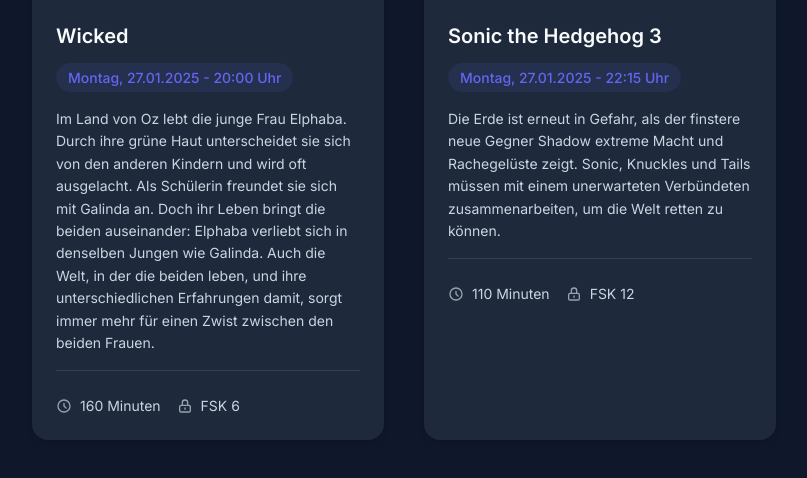
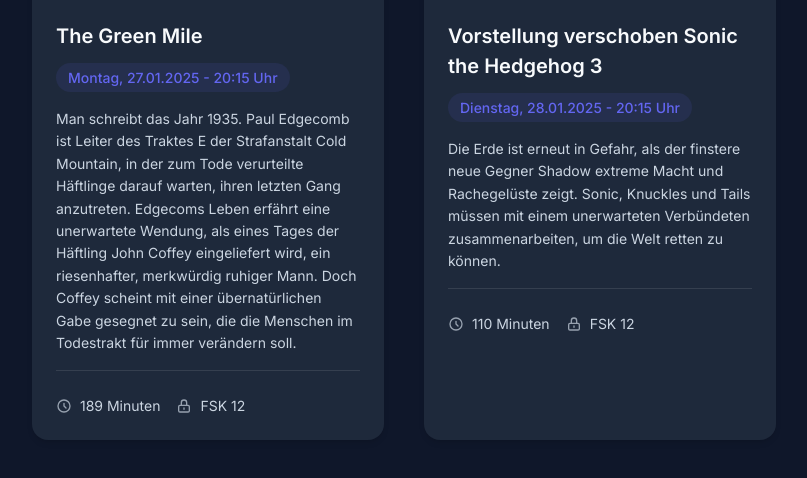
Before and after one commit to Saulgau/Filmliste-TikTok, a plain HTML site: page index.html in a window 1280 px wide. Shown: the part 772-1250 px from the top of the page, without its empty margins (40-847 px from the left). Drawn offline with nearby package versions, Linux system fonts and the light colour scheme.

Commit message:
index.html aktualisieren

```diff
--- a/index.html
+++ b/index.html
@@ -226,19 +226,19 @@
     <script>
         const movies = [
             {
-                title: "Wicked",
+                title: "The Green Mile",
                 date: "2025-01-27",
-                time: "20:00",
-                image: "https://www.jugend-filmjury.com/uploads/fbwdb_film/poster/1febcbf4b08b74254ef5379f0c61fd4772eec112.jpg",
-                description: "Im Land von Oz lebt die junge Frau Elphaba. Durch ihre grüne Haut unterscheidet sie sich von den anderen Kindern und wird oft ausgelacht. Als Schülerin freundet sie sich mit Galinda an. Doch ihr Leben bringt die beiden auseinander: Elphaba verliebt sich in denselben Jungen wie Galinda. Auch die Welt, in der die beiden leben, und ihre unterschiedlichen Erfahrungen damit, sorgt immer mehr für einen Zwist zwischen den beiden Frauen.",
-                badge: "Musical/Fantasy",
-                runtime: "160",
-                rating: "FSK 6"
+                time: "20:15",
+                image: "https://play-lh.googleusercontent.com/NujYB6b3mjl5d99ENP0aawFZgW3NtTQxMp4dXC33Kuh9_FeVRDviwuUFU4CFveeVtc7KGw",
+                description: "Man schreibt das Jahr 1935. Paul Edgecomb ist Leiter des Traktes E der Strafanstalt Cold Mountain, in der zum Tode verurteilte Häftlinge darauf warten, ihren letzten Gang anzutreten. Edgecoms Leben erfährt eine unerwartete Wendung, als eines Tages der Häftling John Coffey eingeliefert wird, ein riesenhafter, merkwürdig ruhiger Mann. Doch Coffey scheint mit einer übernatürlichen Gabe gesegnet zu sein, die die Menschen im Todestrakt für immer verändern soll.",
+                badge: "Krimi/Fantasy",
+                runtime: "189",
+                rating: "FSK 12"
             },
             {
-                title: "Sonic the Hedgehog 3",
-                date: "2025-01-27",
-                time: "22:15",
+                title: "Vorstellung verschoben Sonic the Hedgehog 3",
+                date: "2025-01-28",
+                time: "20:15",
                 image: "https://m.media-amazon.com/images/M/MV5BYTY3MWZjOTMtMzEwMS00OTcyLWI4MmEtODQwNjllYzZmMWJmXkEyXkFqcGc@._V1_.jpg",
                 description: "Die Erde ist erneut in Gefahr, als der finstere neue Gegner Shadow extreme Macht und Rachegelüste zeigt. Sonic, Knuckles und Tails müssen mit einem unerwarteten Verbündeten zusammenarbeiten, um die Welt retten zu können.",
                 badge: "Action/Abenteuer",
```
